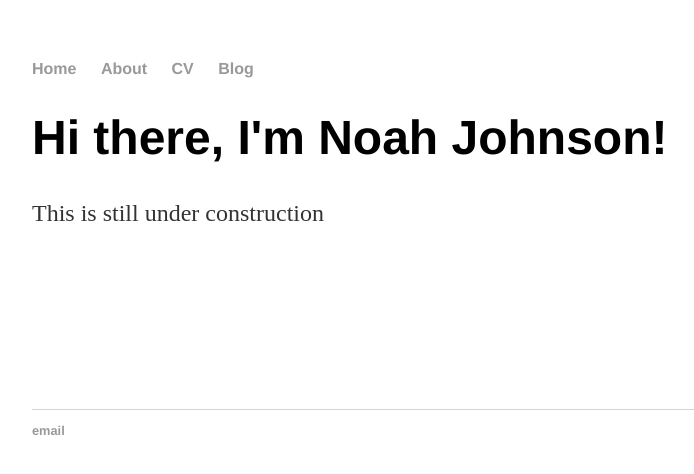
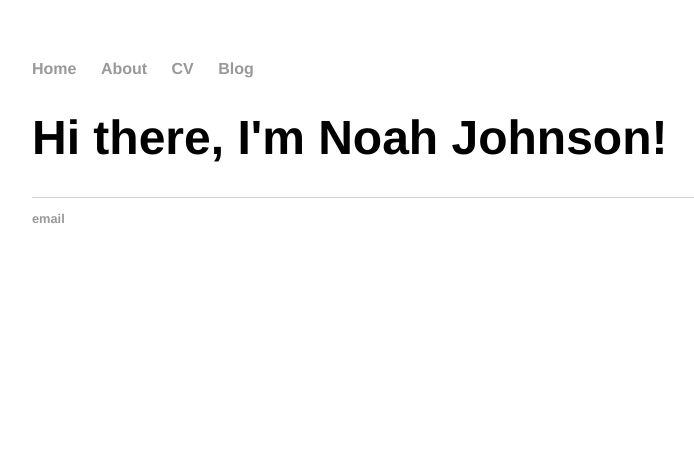
Before and after one commit to noahj5291/noahj5291.github.io, a Jekyll site: the page built from index.html, in a window 1280 px wide. Shown: the top 474 px of the page, without its empty margins (160-854 px from the left). Built offline with Jekyll 4.4.1, drawn with Linux system fonts in a browser that asks for light colours.

Commit message:
Update index.html

```diff
--- a/index.html
+++ b/index.html
@@ -2,23 +2,8 @@
 layout: default
 title: Noah Johnson, Ap Computer Science
 ---
-<head>
-	  <script type="text/javascript" src="processing.js"></script>
-</head>
+
 <div class="blurb">
 	<h1>Hi there, I'm Noah Johnson!</h1>
-	<p>This is still under construction </a></p>
+	<p></a></p>
 </div><!-- /.blurb -->
-<script type="application/processing">
-
-
-
-fill(234,207,22);
-  ellipse(mouseX,mouseY,50,50);
-  fill(255,0,0);
-  ellipse(mouseX,mouseY,100,10);
-  fill(0,0,0,0);
-
-  }
-
-    </script><canvas> </canvas>
```
